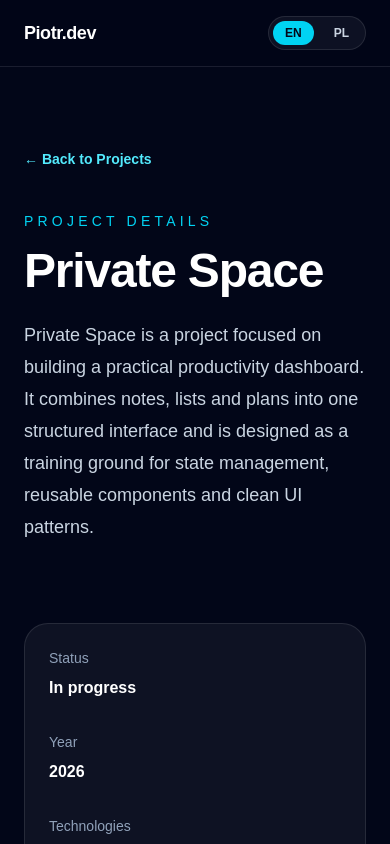
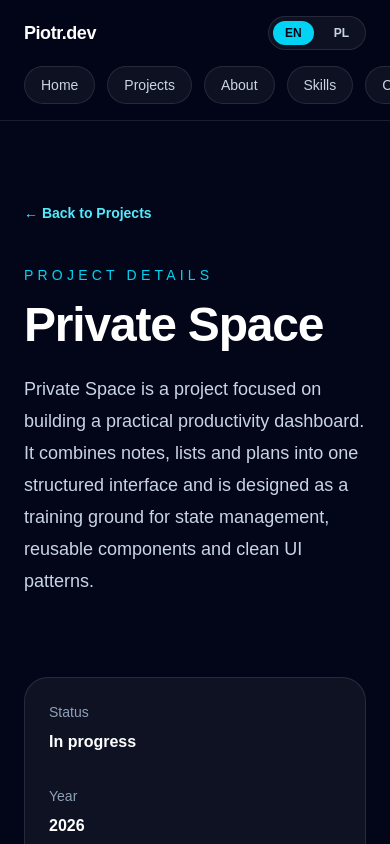
Before and after one commit to PiotrZandecki/web-dev-portfolio, a Next.js app: page /en/projects/private-space in a window 390 px wide. Shown: the top 844 px of the page. Built offline with nearby package versions, Linux system fonts and the light colour scheme.

Commit message:
Improve mobile header navigation

```diff
--- a/src/components/Header.tsx
+++ b/src/components/Header.tsx
@@ -18,7 +18,7 @@ export function Header({ locale, dictionary }: HeaderProps) {
   ];
 
   return (
-    <header className="sticky top-0 z-50 border-b border-white/10 bg-slate-950/80 backdrop-blur">
+    <header className="sticky top-0 z-50 border-b border-white/10 bg-slate-950/85 backdrop-blur">
       <div className="mx-auto flex max-w-6xl items-center justify-between gap-4 px-6 py-4">
         <Link
           href={`/${locale}`}
@@ -41,6 +41,18 @@ export function Header({ locale, dictionary }: HeaderProps) {
 
         <LanguageSwitcher currentLocale={locale} />
       </div>
+
+      <nav className="mx-auto flex max-w-6xl gap-3 overflow-x-auto px-6 pb-4 text-sm text-slate-300 md:hidden">
+        {navigationItems.map((item) => (
+          <Link
+            key={item.href}
+            href={item.href}
+            className="shrink-0 rounded-full border border-white/10 bg-white/5 px-4 py-2 transition hover:border-cyan-400/40 hover:text-white"
+          >
+            {item.label}
+          </Link>
+        ))}
+      </nav>
     </header>
   );
 }
```
